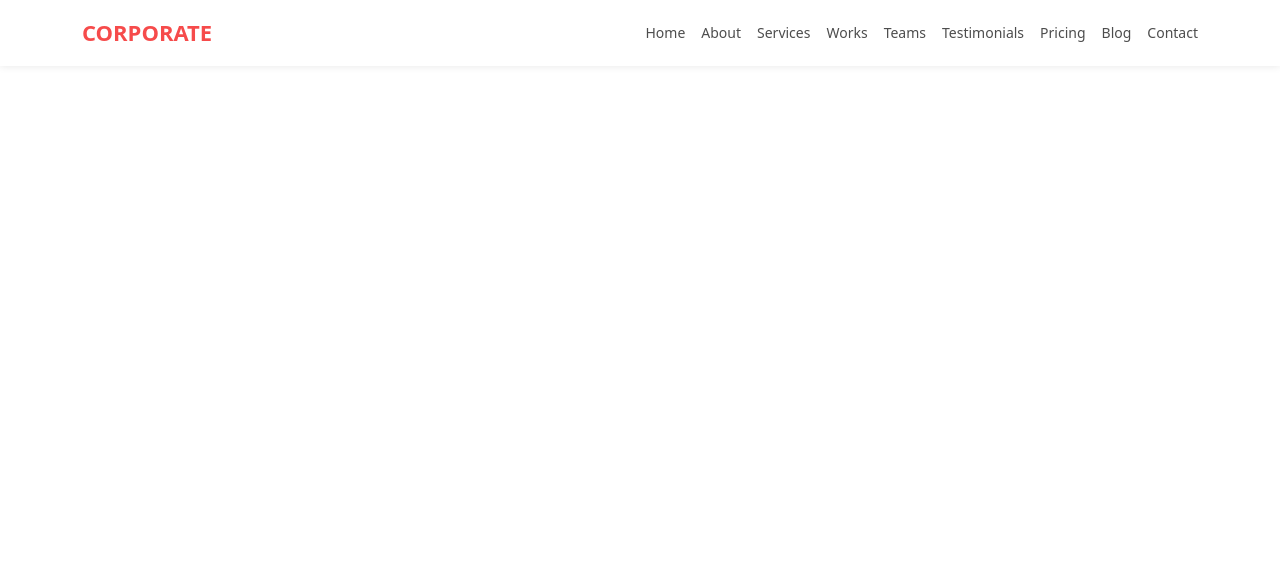
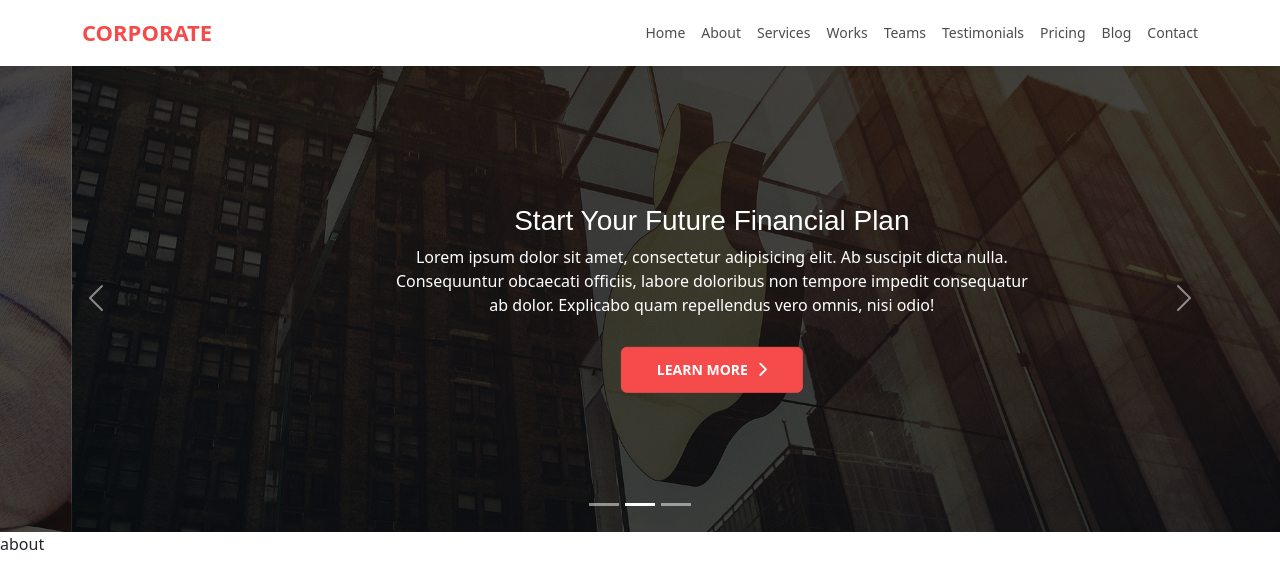
Before and after one commit to 2011Alexandrealvarenga/corporate, a React (Create React App) app: page / in a window 1280 px wide. Shown: the top 588 px of the page. Built offline with nearby package versions, Linux system fonts and the light colour scheme.

Commit message:
carousel

```diff
--- a/src/App.js
+++ b/src/App.js
@@ -2,6 +2,7 @@ import './App.css';
 import 'bootstrap/dist/css/bootstrap.min.css';
 import AppHeader from './components/header';
 import AppHero from './components/hero';
+import AppAbout from './components/about';
 
 function App() {
   return (
@@ -11,7 +12,7 @@ function App() {
       </header>
       <main>
         <AppHero />
-
+        <AppAbout />
       </main>
     </div>
   );
--- /dev/null
+++ b/src/components/about.js
@@ -0,0 +1,5 @@
+export default function AppAbout(){
+  return(
+    <div>about</div>
+  )
+}
--- a/src/components/hero.js
+++ b/src/components/hero.js
@@ -1,5 +1,53 @@
+import Carousel from 'react-bootstrap/Carousel';
+var heroData = [
+  {
+    id: 1,
+    image: require('../assets/images/img-hero1.jpg'),
+    title: 'The perfect design for your website',
+    description: 'Lorem ipsum dolor sit amet, consectetur adipisicing elit. Ab suscipit dicta nulla. Consequuntur obcaecati officiis, labore doloribus non tempore impedit consequatur ab dolor. Explicabo quam repellendus vero omnis, nisi odio!',
+    link: 'https://www.google.com'
+  },
+  {
+    id: 2,
+    image: require('../assets/images/img-hero2.jpg'),
+    title: 'Start Your Future Financial Plan',
+    description: 'Lorem ipsum dolor sit amet, consectetur adipisicing elit. Ab suscipit dicta nulla. Consequuntur obcaecati officiis, labore doloribus non tempore impedit consequatur ab dolor. Explicabo quam repellendus vero omnis, nisi odio!',
+    link: 'https://www.facebook.com'
+  },
+  {
+    id: 3,
+    image: require('../assets/images/img-hero3.jpg'),
+    title: 'Enjoy the Difference',
+    description: 'Lorem ipsum dolor sit amet, consectetur adipisicing elit. Ab suscipit dicta nulla. Consequuntur obcaecati officiis, labore doloribus non tempore impedit consequatur ab dolor. Explicabo quam repellendus vero omnis, nisi odio!',
+    link: 'https://www.twitter.com'
+  }
+]
 export default function AppHero(){
   return(
-    <div>hero</div>
+    <section id="home" className='hero-block'>
+      <Carousel>
+        {
+          heroData.map(hero=>{
+            return (
+              <Carousel.Item key={hero.id}>
+                <img
+                 className='d-block w-100'
+                 src={hero.image}
+
+                />
+                <Carousel.Caption>
+                  <h3>{hero.title}</h3>
+                  <p>{hero.description}</p>
+                  <a className='btn btn-primary' href={hero.link}>Learn more <i class="fas fa-chevron-right"></i></a>
+                </Carousel.Caption>
+
+              </Carousel.Item>
+            )
+
+          })
+        }
+
+      </Carousel>
+    </section>
   )
 }
```
